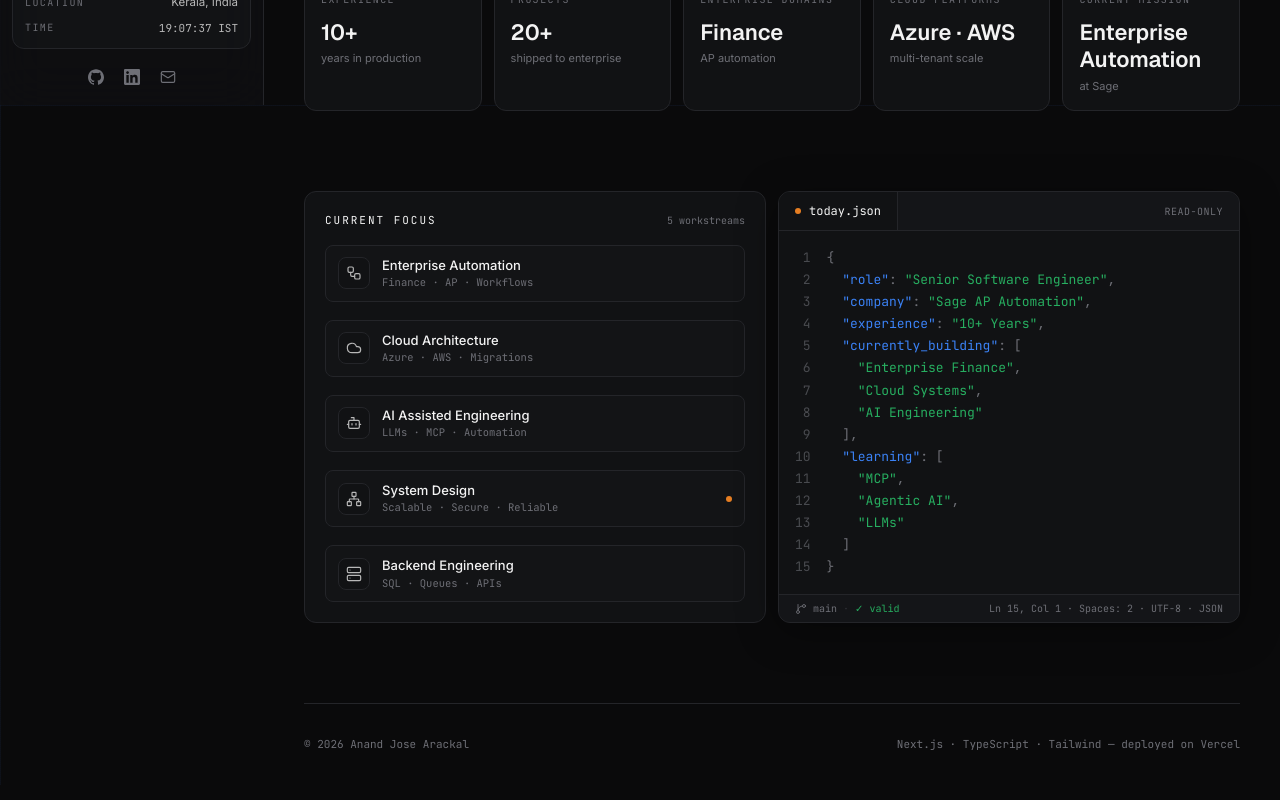
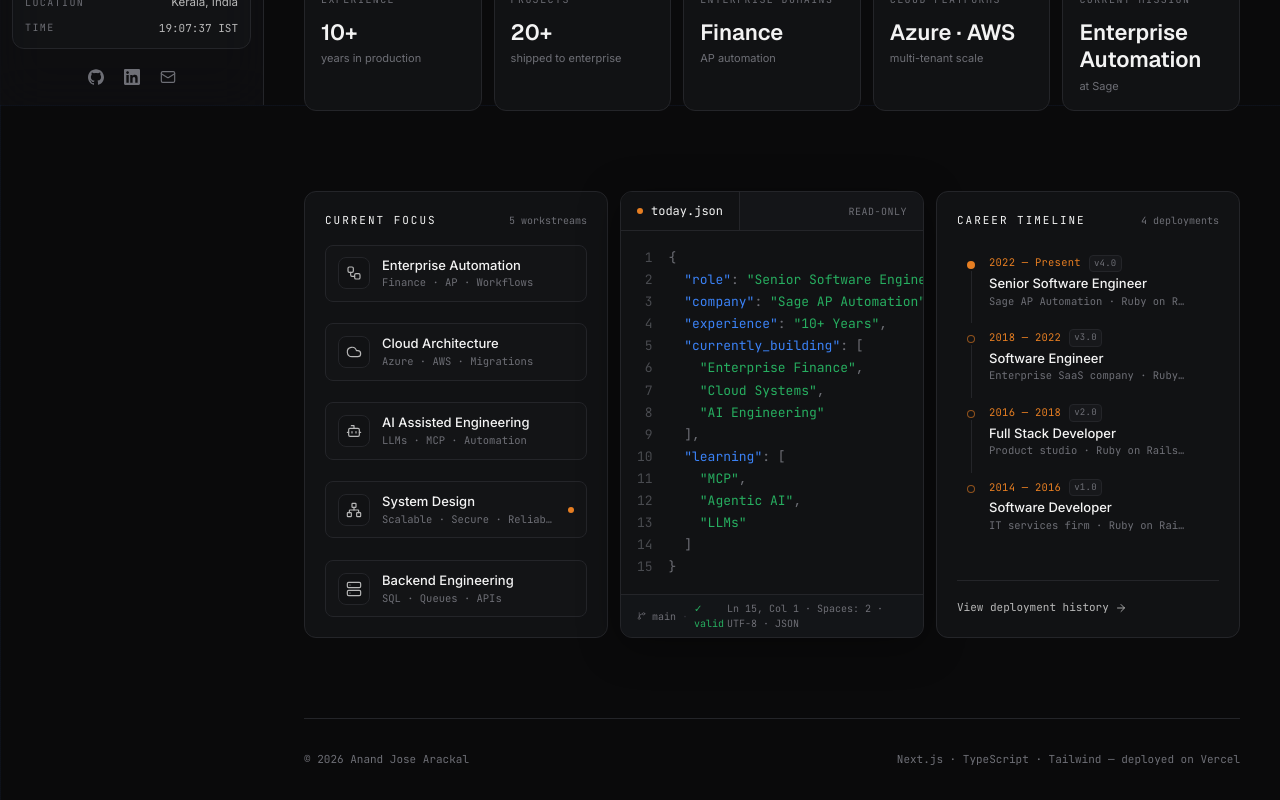
Before and after one commit to anandjose-arackal/portfolio, a Next.js app: page / in a window 1280 px wide. Shown: the part 695-1495 px from the top of the page. Built offline with nearby package versions, Linux system fonts and the light colour scheme.

Commit message:
Add Career Timeline panel to overview page
Co-Authored-By: Claude Fable 5 <noreply@anthropic.com>

```diff
--- a/src/app/page.tsx
+++ b/src/app/page.tsx
@@ -1,5 +1,6 @@
 import { Hero } from "@/components/home/Hero";
 import { StatsRow } from "@/components/home/StatsRow";
+import { CareerTimeline } from "@/components/home/CareerTimeline";
 import { CurrentFocus } from "@/components/home/CurrentFocus";
 import { TodayJson } from "@/components/home/TodayJson";
 import { profile } from "@/lib/data";
@@ -11,11 +12,12 @@ export default function HomePage() {
       <StatsRow />
 
       <section
-        aria-label="Current focus and today"
-        className="grid gap-3 pb-20 lg:grid-cols-2"
+        aria-label="Current focus, today and career timeline"
+        className="grid gap-3 pb-20 lg:grid-cols-2 xl:grid-cols-3"
       >
         <CurrentFocus />
         <TodayJson />
+        <CareerTimeline />
       </section>
 
       <footer className="flex flex-col items-start justify-between gap-2 border-t border-edge py-8 sm:flex-row sm:items-center">
--- /dev/null
+++ b/src/components/home/CareerTimeline.tsx
@@ -0,0 +1,88 @@
+import Link from "next/link";
+import { ArrowRight, ChevronRight } from "lucide-react";
+import { deployments } from "@/lib/content/career";
+import { Reveal } from "@/components/ui/Reveal";
+
+/** Compact deployment timeline for the overview page — links into /career. */
+export function CareerTimeline() {
+  return (
+    <Reveal className="h-full">
+      <section className="flex h-full flex-col rounded-xl border border-edge bg-surface p-5">
+        <header className="flex items-baseline justify-between gap-3">
+          <h2 className="font-mono text-[11px] tracking-[0.18em] text-fg uppercase">
+            Career Timeline
+          </h2>
+          <span className="font-mono text-[10px] text-faint">
+            {deployments.length} deployments
+          </span>
+        </header>
+
+        <ol className="mt-4 flex-1">
+          {deployments.map((d, i) => (
+            <li key={d.version} className="relative">
+              <Link
+                href="/career"
+                className="group flex gap-3 rounded-lg px-2 py-2.5 transition-colors hover:bg-raised/60"
+              >
+                {/* Rail: dot + connector */}
+                <span className="relative flex w-3 shrink-0 justify-center">
+                  {i < deployments.length - 1 ? (
+                    <span
+                      aria-hidden
+                      className="absolute top-4 bottom-[-14px] w-px bg-edge"
+                    />
+                  ) : null}
+                  <span className="relative mt-1.5 flex size-2">
+                    {d.current ? (
+                      <span className="absolute inline-flex size-full animate-ping rounded-full bg-accent/40" />
+                    ) : null}
+                    <span
+                      className={
+                        d.current
+                          ? "relative inline-flex size-2 rounded-full bg-accent"
+                          : "relative inline-flex size-2 rounded-full border border-accent/60 bg-surface"
+                      }
+                    />
+                  </span>
+                </span>
+
+                <span className="min-w-0 flex-1">
+                  <span className="flex items-center gap-2 font-mono text-[10.5px] tracking-wide text-accent">
+                    {d.period}
+                    <span className="rounded border border-edge bg-raised px-1 py-px text-[9px] text-faint">
+                      {d.version}
+                    </span>
+                  </span>
+                  <span className="mt-0.5 block truncate text-[13px] font-medium text-fg">
+                    {d.role}
+                  </span>
+                  <span className="block truncate font-mono text-[10.5px] text-faint">
+                    {d.company} · {d.tech.slice(0, 3).join(" · ")}
+                  </span>
+                </span>
+
+                <ChevronRight
+                  className="mt-1.5 size-3.5 shrink-0 text-faint opacity-0 transition-opacity group-hover:opacity-100"
+                  strokeWidth={1.75}
+                />
+              </Link>
+            </li>
+          ))}
+        </ol>
+
+        <footer className="mt-3 border-t border-edge pt-3">
+          <Link
+            href="/career"
+            className="group inline-flex items-center gap-1.5 font-mono text-[11px] text-muted transition-colors hover:text-fg"
+          >
+            View deployment history
+            <ArrowRight
+              className="size-3 transition-transform group-hover:translate-x-0.5"
+              strokeWidth={1.75}
+            />
+          </Link>
+        </footer>
+      </section>
+    </Reveal>
+  );
+}
```
